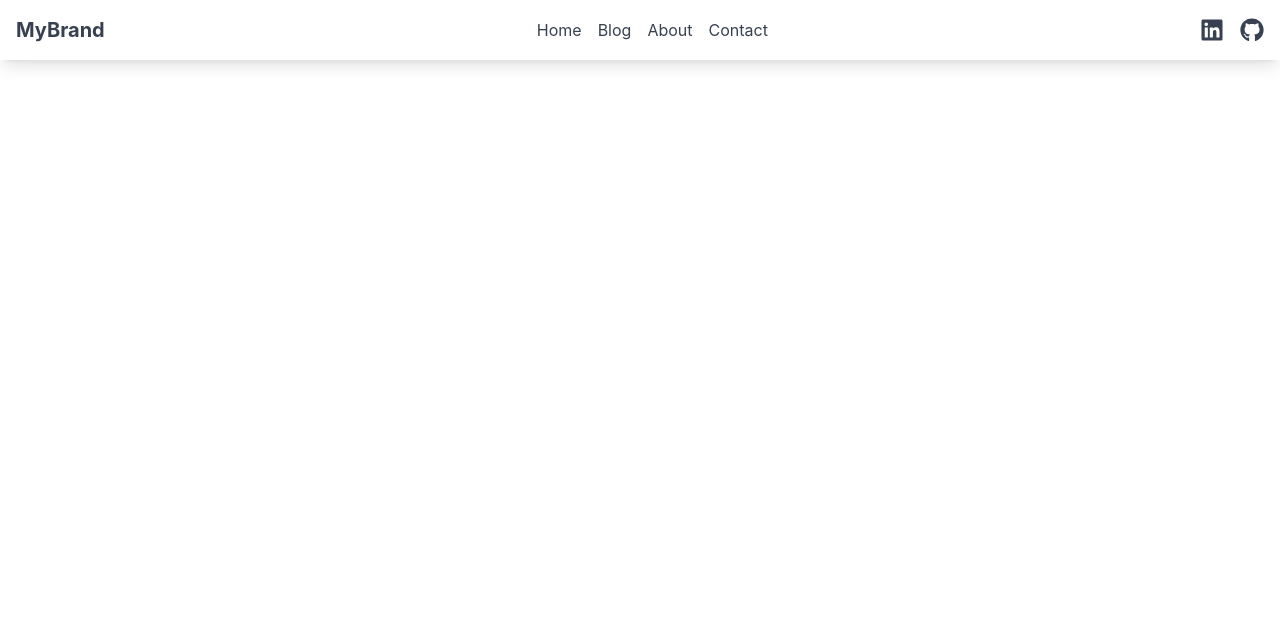
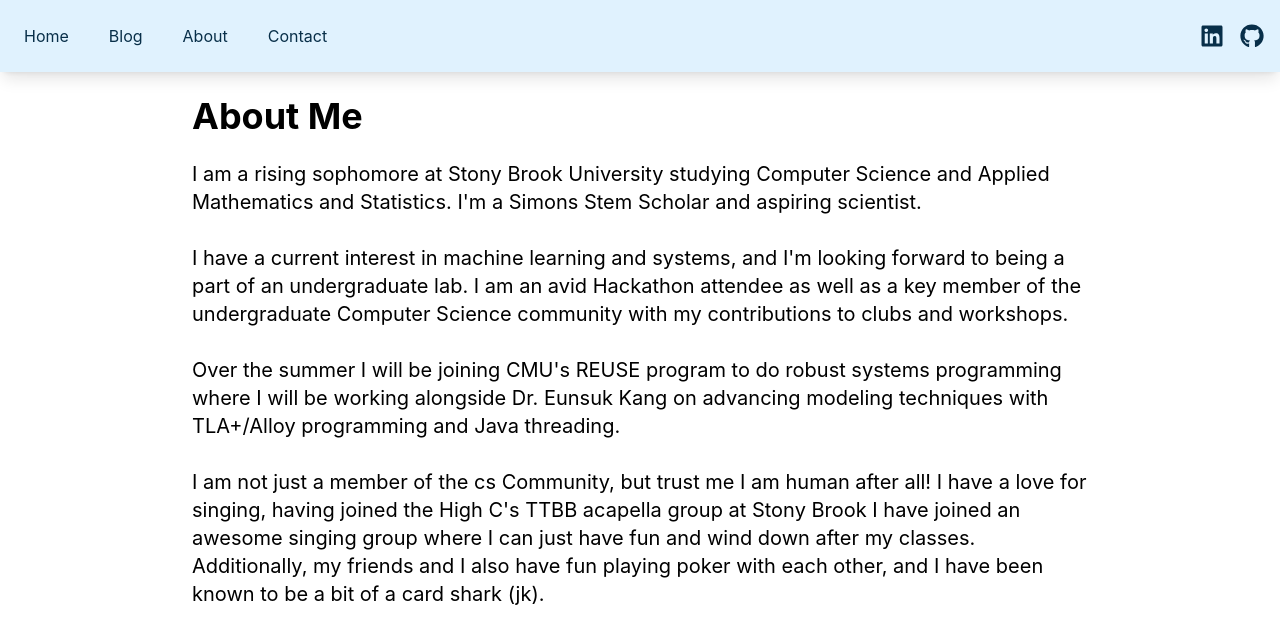
Before and after one commit to eduardoloz/my-web, a React (Create React App) app: page /About in a window 1280 px wide. Shown: the top 644 px of the page. Built offline with nearby package versions, Linux system fonts and the light colour scheme.

Commit message:
finally releasing this maybe - idrk :(

```diff
--- a/src/App.js
+++ b/src/App.js
@@ -1,22 +1,27 @@
-import NavBar from "./components/Nav.tsx";
+import React from 'react';
 import { BrowserRouter, Route, Routes } from "react-router-dom";
+import NavBar from "./components/Nav"; // Ensure the import path is correct
+import Home from "./pages/Home"; // Ensure the import path is correct
+import Projects from "./pages/Projects"; // Ensure the import path is correct
+import ProjectDetails from "./pages/ProjectDetails"; // Ensure the import path is correct
+import About from "./pages/About"; // Ensure the import path is correct
 
-import logo from "./logo.svg";
 import "./App.css";
 
 function App() {
   return (
-    <>
+    <BrowserRouter>
       <NavBar />
-      <BrowserRouter>
-        <Routes>
-          <Route path="/" />
-          <Route path="/projects" />
-          <Route path="/education" />
-          <Route path="/experience" />
-        </Routes>
-      </BrowserRouter>
-    </>
+      <Routes>
+        <Route path="/" element={<Home />} />
+        <Route path="/home" element={<Home />} />
+        <Route path="/projects" element={<Projects />} />
+        <Route path="/project/:id" element={<ProjectDetails />} />
+        <Route path="/education" element={<Home />} />
+        <Route path="/experience" element={<Home />} />
+        <Route path="/About" element={<About />} />
+      </Routes>
+    </BrowserRouter>
   );
 }
 
--- a/src/components/Nav.tsx
+++ b/src/components/Nav.tsx
@@ -5,35 +5,78 @@ const NavBar = () => {
   const [menuOpen, setMenuOpen] = useState(false);
 
   return (
-    <nav className="bg-white shadow-lg fixed w-full z-10">
+    <nav className="bg-sky-100 shadow-lg fixed w-full z-10">
       <div className="max-w-7xl mx-auto px-4">
-        <div className="flex justify-between items-center py-4">
-          <div className="flex items-center">
-            <a href="#" className="text-gray-700 text-xl font-bold">
-              MyBrand
+        <div className="flex justify-between items-center py-6"> {/* Increased padding */}
+          <div className="hidden md:flex items-center space-x-10">
+            <a href="/Home" className="text-sky-950 hover:text-sky-700 ml-2">
+              Home
+            </a>
+            <a href="#" className="text-sky-950 hover:text-sky-700">
+              Blog
+            </a>
+            <a href="/About" className="text-sky-950 hover:text-sky-700">
+              About
+            </a>
+            <a href="#" className="text-sky-950 hover:text-sky-700">
+              Contact
             </a>
           </div>
-          <div className="hidden md:flex items-center space-x-4">
-            <a href="#" className="text-gray-700 hover:text-gray-900">Home</a>
-            <a href="#" className="text-gray-700 hover:text-gray-900">Blog</a>
-            <a href="#" className="text-gray-700 hover:text-gray-900">About</a>
-            <a href="#" className="text-gray-700 hover:text-gray-900">Contact</a>
+
+          <div className="md:hidden flex items-center">
+            <button
+              onClick={() => setMenuOpen(!menuOpen)}
+              className="text-sky-950 focus:outline-none"
+            >
+              <svg
+                className="w-6 h-6"
+                fill="none"
+                stroke="currentColor"
+                viewBox="0 0 24 24"
+                xmlns="http://www.w3.org/2000/svg"
+              >
+                <path
+                  strokeLinecap="round"
+                  strokeLinejoin="round"
+                  strokeWidth="2"
+                  d="M4 6h16M4 12h16m-7 6h7"
+                ></path>
+              </svg>
+            </button>
           </div>
           <div className="flex items-center space-x-4">
-            <a href="https://linkedin.com" className="text-gray-700 hover:text-gray-900" target="_blank" rel="noopener noreferrer">
+            <a
+              href="https://linkedin.com/in/eduardo-s-lozano"
+              className="text-sky-950 hover:text-blue-500"
+              target="_blank"
+              rel="noopener noreferrer"
+            >
               <FaLinkedin size={24} />
             </a>
-            <a href="https://github.com" className="text-gray-700 hover:text-gray-900" target="_blank" rel="noopener noreferrer">
+            <a
+              href="https://github.com/eduardoloz"
+              className="text-sky-950 hover:text-sky-700"
+              target="_blank"
+              rel="noopener noreferrer"
+            >
               <FaGithub size={24} />
             </a>
           </div>
         </div>
       </div>
       <div className={`md:hidden ${menuOpen ? "block" : "hidden"}`}>
-        <a href="#" className="block py-2 px-4 text-sm hover:bg-gray-200">Home</a>
-        <a href="#" className="block py-2 px-4 text-sm hover:bg-gray-200">Blog</a>
-        <a href="#" className="block py-2 px-4 text-sm hover:bg-gray-200">About</a>
-        <a href="#" className="block py-2 px-4 text-sm hover:bg-gray-200">Contact</a>
+        <a href="/Home" className="block py-2 px-4 text-sm hover:bg-gray-200">
+          Home
+        </a>
+        <a href="#" className="block py-2 px-4 text-sm hover:bg-gray-200">
+          Blog
+        </a>
+        <a href="#" className="block py-2 px-4 text-sm hover:bg-gray-200">
+          About
+        </a>
+        <a href="#" className="block py-2 px-4 text-sm hover:bg-gray-200">
+          Contact
+        </a>
       </div>
     </nav>
   );
--- /dev/null
+++ b/src/pages/About.tsx
@@ -0,0 +1,23 @@
+import React from "react";
+
+const About: React.FC = () => {
+  return (
+    <div className="pt-24 container mx-auto px-4">
+      <div className="max-w-4xl mx-auto">
+        <h1 className="text-3xl md:text-4xl font-bold mb-6">About Me</h1>
+        <p className="text-lg md:text-xl">
+          I am a rising sophomore at Stony Brook University studying Computer Science and Applied Mathematics and Statistics. I'm a Simons Stem Scholar and aspiring scientist.
+          <br /><br />
+          I have a current interest in machine learning and systems, and I'm looking forward to being a part of an undergraduate lab. I am an avid Hackathon attendee as well as a key member of the undergraduate Computer Science community with my contributions to clubs and workshops.
+          <br /><br />
+          Over the summer I will be joining CMU's REUSE program to do robust systems programming where I will be working alongside Dr. Eunsuk Kang on advancing modeling techniques with TLA+/Alloy programming and Java threading.
+          <br /><br />
+          I am not just a member of the cs Community, but trust me I am human after all! I have a love for singing, having joined the High C's TTBB acapella group at Stony Brook I have joined an awesome singing group where I can just have fun and wind down after my classes. Additionally,
+          my friends and I also have fun playing poker with each other, and I have been known to be a bit of a card shark (jk).
+        </p>
+      </div>
+    </div>
+  );
+};
+
+export default About;
--- /dev/null
+++ b/src/pages/Home.tsx
@@ -0,0 +1,26 @@
+import React from "react";
+// import pic from "./../../public/img.png";
+
+const Home = () => {
+  return (
+    <div className="pt-20">
+      <div className="container flex flex-col-reverse lg:flex-row items-center gap-12 mt-14">
+        {/* Here is the content of the page */}
+        <div className="flex flex-1 flex-col items-center lg:items-start ">
+          <h1 className="text-3xl md:text-4 lg:text-5xl text-center lg:text-left mb-6 lg:pl-10 ml-2">
+            Home to the website of eduardoloz
+          </h1>
+          <p className="text-lg md:text-xl lg:text-2xl text-center lg:text-left mb-6 lg:pl-10">
+            This is a website built with React and Tailwind CSS. Version 3.0 of the website.
+          </p>
+        </div>
+        {/* Image */}
+        <div className="flex justify-center flex-1 mb-10 md:mb-16 lg:mb-0">
+          <img src="https://www.copahost.com/blog/wp-content/uploads/2019/07/imgsize2.png" />
+        </div>
+      </div>
+    </div>
+  );
+};
+
+export default Home;
--- /dev/null
+++ b/src/pages/ProjectDetails.tsx
@@ -0,0 +1,32 @@
+import React from 'react';
+import { useParams } from 'react-router-dom';
+
+interface ProjectDetailsParams {
+  id: string;
+}
+
+const ProjectDetails: React.FC = () => {
+  const { id } = useParams<{ id: string }>();
+  // Fetch the project details using the ID or use static data for now
+  const project = {
+    title: `Project ${id}`,
+    author: "Eduardo Lozano",
+    description: `Description of Project ${id}. This project involves...`,
+    technologies: ["React", "Tailwind CSS", "JavaScript"],
+    image: `/path/to/project-image${id}.png` // Adjust the path as necessary
+  };
+
+  return (
+    <div className="pt-20">
+      <div className="container mx-auto px-4 py-8">
+        <h1 className="text-3xl lg:text-5xl font-bold mb-6">{project.title}</h1>
+        <h2 className="text-xl lg:text-2xl text-gray-700 mb-4">by {project.author}</h2>
+        <img src={project.image} alt={`${project.title} Image`} className="w-full lg:w-1/2 mb-6" />
+        <p className="text-lg lg:text-xl mb-6">{project.description}</p>
+        <p className="text-md lg:text-lg"><strong>Technologies Used:</strong> {project.technologies.join(', ')}</p>
+      </div>
+    </div>
+  );
+};
+
+export default ProjectDetails;
--- /dev/null
+++ b/src/pages/Projects.tsx
@@ -0,0 +1,52 @@
+import React from 'react';
+import Project from '../components/Project'; // Ensure the import path is correct
+
+const projects = [
+  {
+    id: 1,
+    title: "Project 1",
+    author: "Eduardo Lozano",
+    description: "Description of Project 1. This project involves...",
+    technologies: ["React", "Tailwind CSS", "JavaScript"],
+    image: "/path/to/project-image1.png" // Adjust the path as necessary
+  },
+  {
+    id: 2,
+    title: "Project 2",
+    author: "Eduardo Lozano",
+    description: "Description of Project 2. This project involves...",
+    technologies: ["Node.js", "Express", "MongoDB"],
+    image: "/path/to/project-image2.png" // Adjust the path as necessary
+  },
+  // Add more projects as needed
+];
+
+const Projects: React.FC = () => {
+  return (
+    <div className="pt-20">
+      <div className="container flex flex-col items-center lg:items-start gap-12 mt-14">
+        <h1 className="text-3xl md:text-4 lg:text-5xl text-center lg:text-left mb-6 lg:pl-10">
+          My Projects
+        </h1>
+        <p className="text-lg md:text-xl lg:text-2xl text-center lg:text-left mb-6 lg:pl-10">
+          Here are some of the projects I have worked on:
+        </p>
+        <div className="flex flex-col space-y-4 lg:space-y-6">
+          {projects.map((project) => (
+            <Project
+              key={project.id}
+              id={project.id}
+              title={project.title}
+              author={project.author}
+              description={project.description}
+              technologies={project.technologies}
+              image={project.image}
+            />
+          ))}
+        </div>
+      </div>
+    </div>
+  );
+};
+
+export default Projects;
```
Also changed, not shown: src/components/Project.tsx (added, +42 -0 lines), src/pages/logo192.png (added), 1 other file (tests, documents, lock files or other folders).
